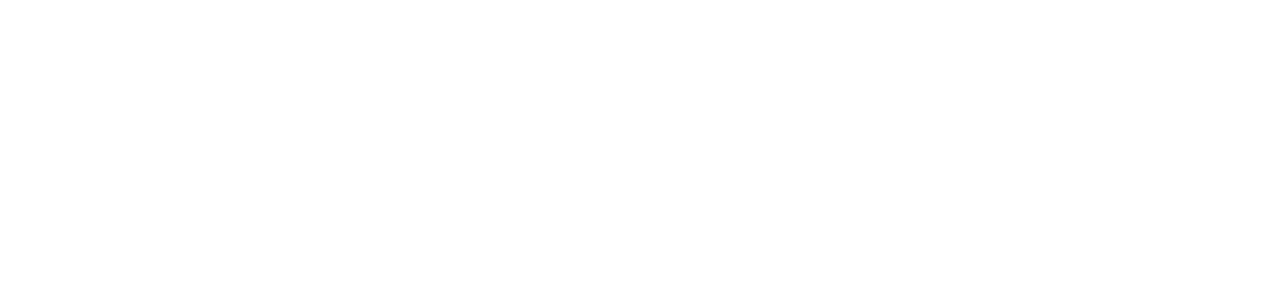
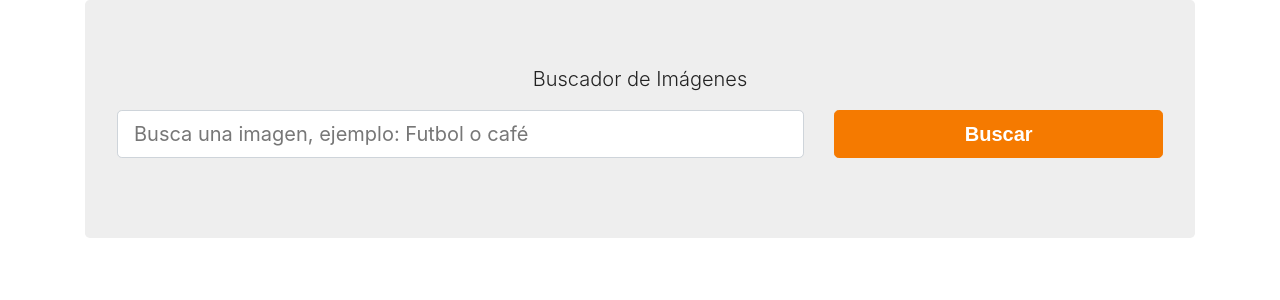
Before and after one commit to sebaszwenger/buscador-imagenes-react, a React (Create React App) app: page / in a window 1280 px wide. Shown: the top 300 px of the page. Built offline with nearby package versions, Linux system fonts and the light colour scheme; a web font is replaced by a local one.

Commit message:
add a jumbotron and place the Formulario component

```diff
--- a/src/App.js
+++ b/src/App.js
@@ -1,5 +1,15 @@
+import Formulario from "./components/Formulario";
+
 function App() {
-  return <h1></h1>;
+  return (
+    <div className="container">
+      <div className="jumbotron">
+        <p className="lead text-center">Buscador de Imágenes</p>
+
+        <Formulario />
+      </div>
+    </div>
+  );
 }
 
 export default App;
```
